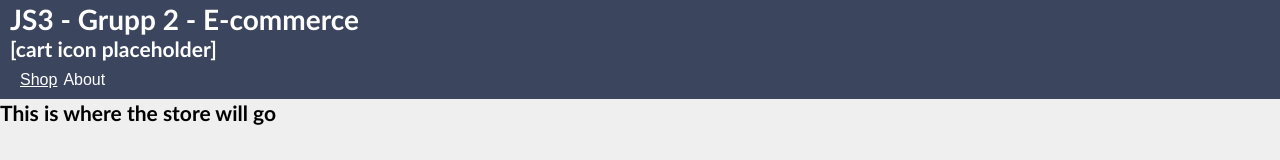
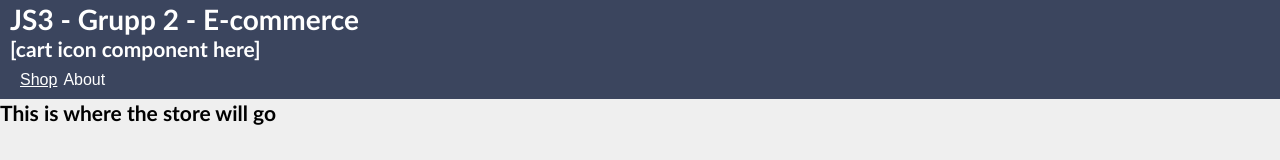
Before and after one commit to Dmitrijv/fend19-js3-grp2-ecommerce, a React (Create React App) app: page / in a window 1280 px wide. Shown: the top 160 px of the page. Built offline with nearby package versions, Linux system fonts and the light colour scheme.

Commit message:
header nav now uses react link system

```diff
--- a/src/components/Header.jsx
+++ b/src/components/Header.jsx
@@ -1,19 +1,20 @@
 import React from "react";
+import { Link } from "react-router-dom";
 
 export default function Header() {
   return (
     <div className="header">
       <h1>JS3 - Grupp 2 - E-commerce</h1>
-      <h2>[cart icon placeholder]</h2>
+      <h2>[cart icon component here]</h2>
       <nav>
         <ul>
           <li>
-            <a href="./" class="active">
+            <Link to={`/shop`} className="active">
               Shop
-            </a>
+            </Link>
           </li>
           <li>
-            <a href="./">About</a>
+            <Link to={`/about`}>About</Link>
           </li>
         </ul>
       </nav>
```
